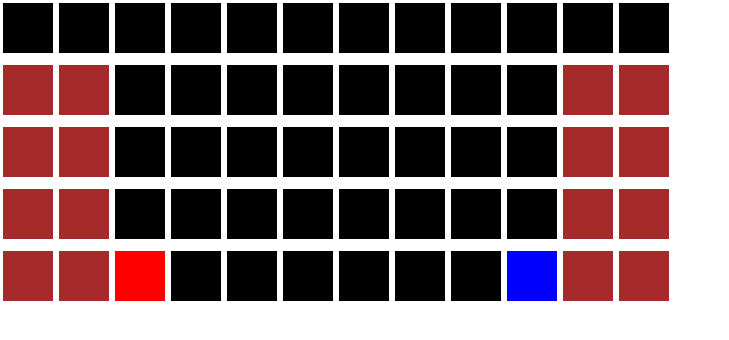
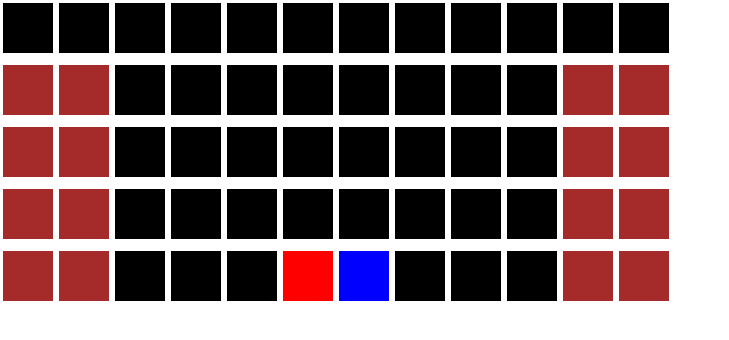
Before and after one commit to bnoxb/tower-battle, a plain HTML site: page index.html in a window 1280 px wide. Shown: the whole page, without its empty margins (0-729 px from the left). Drawn offline with nearby package versions, Linux system fonts and the light colour scheme.

Commit message:
made both units move and detect collision succesfully

```diff
--- a/css/main.css
+++ b/css/main.css
@@ -9,7 +9,7 @@
 .fighter {
     background: red;
 }
-.enemy {
+.computer {
     background: blue;
 }
 
--- a/js/main.js
+++ b/js/main.js
@@ -12,7 +12,8 @@ const player = {
     towerX: 2,
     towerY: 1,
     unitX:  3,
-    unitY:  1
+    unitY:  1,
+    affinity: 1
 }
 const computer = {
     ID:   `Roberto Roboto`,
@@ -20,15 +21,17 @@ const computer = {
     towerX: 12,
     towerY: 1,
     unitX:  10,
-    unitY:  1
+    unitY:  1,
+    affinity: -1
 }
 
 class Unit {
-    constructor(name, controller, x, y) {
+    constructor(name, controller, x, y, orient) {
         this.name = name;
         this.controller = controller;
         this.x = x;
         this.y = y;
+        this.orient = orient;
         this.isAlive = true;
         this.inRange = false;
     }
@@ -36,8 +39,8 @@ class Unit {
 }
 
 class Fighter extends Unit {
-    constructor(name, controller, x, y) {
-        super(name, controller, x, y)
+    constructor(name, controller, x, y, orient) {
+        super(name, controller, x, y, orient)
         this.hp =             10;
         this.damage =         2;
         this.attackSpeed =    1;
@@ -48,11 +51,11 @@ class Fighter extends Unit {
     }
     render() {
         if (this.controller === 'computer') {
-            $(`.square[x='${this.x}'][y='${this.y}']`).addClass(`enemy`);
+            $(`.square[x='${this.x}'][y='${this.y}']`).addClass(`${this.controller}`);
         }else {
-            $(`.square[x='${this.x}'][y='${this.y}']`).addClass(`player`);
+            $(`.square[x='${this.x}'][y='${this.y}']`).addClass(`${this.controller}`);
         }
-        $(`.square[x='${this.x}'][y='${this.y}']`).addClass(`fighter`);
+        $(`.square[x='${this.x}'][y='${this.y}']`).addClass(`${this.name}`);
     }
     checkMoveSpeed() {
         if (game.timer % this.movementSpeed) {
@@ -60,21 +63,26 @@ class Fighter extends Unit {
         }
     }
     checkCollision() {
-        const $enemyX = this.x
-        const $theEnemy = $(`.square[x='${$enemyX + 1}'][y='${this.y}']`);
-        if ($theEnemy.hasClass(`enemy`)){
+        const $enemyX = this.x;
+        const $theEnemy = $(`.square[x='${$enemyX + this.orient}'][y='${this.y}']`);
+        //console.log($theEnemy)
+        if ($theEnemy.hasClass(`computer`)) {
             console.log(`collision detected`);
+        } else if ($theEnemy.hasClass(`player`)) {
+            console.log(`enemy has collided with us!`);
         } else {
+            console.log(`${this.controller} has made it to this.move!!`)
             this.move();
         }
     }
     move() {
-        if(this.x < 12) {
-            $(`.square[x='${this.x}'][y='${this.y}']`).removeClass(`fighter`);
-            this.x++;
+        if(this.x < 11 && this.x > 1) {
+            $(`.square[x='${this.x}'][y='${this.y}']`).removeClass(`fighter ${this.controller}`);
+            this.x= this.x + this.orient;
             this.render();
         }
     }
+    // this function starts the move checks and ultimately the units moving.
     moveInt () {
         setInterval(()=>{
             this.checkCollision();
@@ -83,8 +91,8 @@ class Fighter extends Unit {
 }
 
 class Tower extends Unit {
-    constructor(name, controller, x, y) {
-        super(name, controller, x, y)
+    constructor(name, controller, x, y, orient) {
+        super(name, controller, x, y, orient)
         this.hp =       100;
         this.level =    1;
         this.brix = [];
@@ -105,16 +113,16 @@ const makeTower = (controller) => {
     let newTowerX = controller.towerX;
     let newTowerY = controller.towerY;
     console.log(`${controller}'s towerX: ${newTowerX} and towerY: ${newTowerY}`);
-    const tower = new Tower(`tower`, controller.name, newTowerX, newTowerY);
+    const tower = new Tower(`tower`, controller.name, newTowerX, newTowerY, controller.affinity);
     tower.render();
 }
 
 const makeFighter = (controller) => {
     let newUnitX = controller.unitX;
     let newUnitY = controller.unitY;
-    const newUnit = new Fighter(`fighter`, controller.name, newUnitX, newUnitY);
+    const newUnit = new Fighter(`fighter`, controller.name, newUnitX, newUnitY, controller.affinity);
     newUnit.render();
-    //newUnit.moveInt();
+    newUnit.moveInt();
 }
 
 const gameBoardSetup = () => {
```
